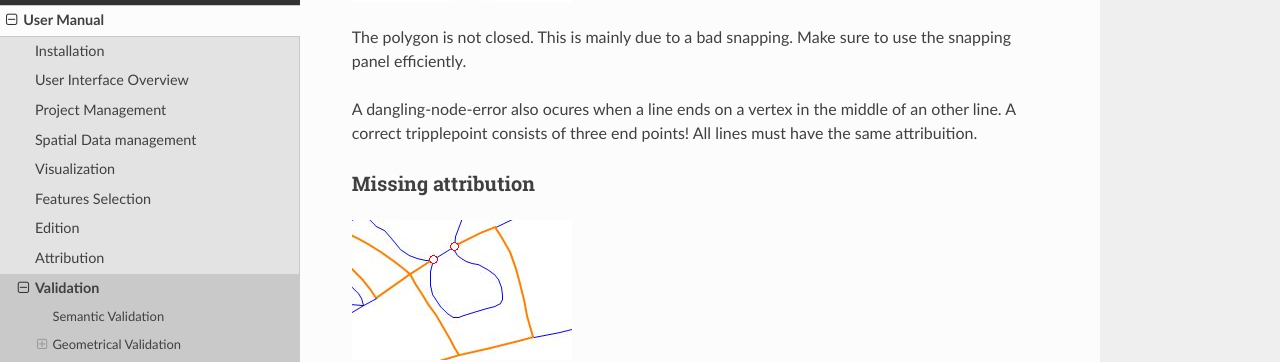
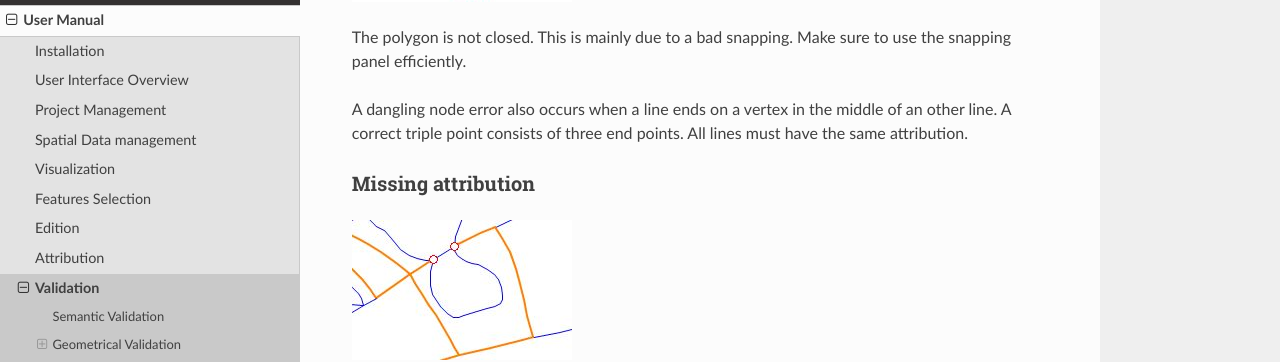
Before and after one commit to terranum-ch/ToolMap-user-doc, a Sphinx documentation site: the page built from doc/usermanual/validation.rst, in a window 1280 px wide and 900 px high, scrolled down 2779 px. Shown: the part 158-520 px from the top of the window. Built offline with Sphinx 7.4.7 and the Read the Docs theme 2.0.0, drawn with Linux system fonts in a browser that asks for light colours.

Commit message:
Update validation.rst

```diff
--- a/doc/usermanual/validation.rst
+++ b/doc/usermanual/validation.rst
@@ -63,7 +63,7 @@ Dangling nodes
 
 The polygon is not closed. This is mainly due to a bad snapping. Make sure to use the snapping panel efficiently.
 
-A dangling-node-error also ocures when a line ends on a vertex in the middle of an other line. A correct tripplepoint consists of three end points! All lines must have the same attribuition.
+A dangling node error also occurs when a line ends on a vertex in the middle of an other line. A correct triple point consists of three end points. All lines must have the same attribution.
 
 Missing attribution
 ^^^^^^^^^^^^^^^^^^^^^^^^^^^^^^^^^
```
